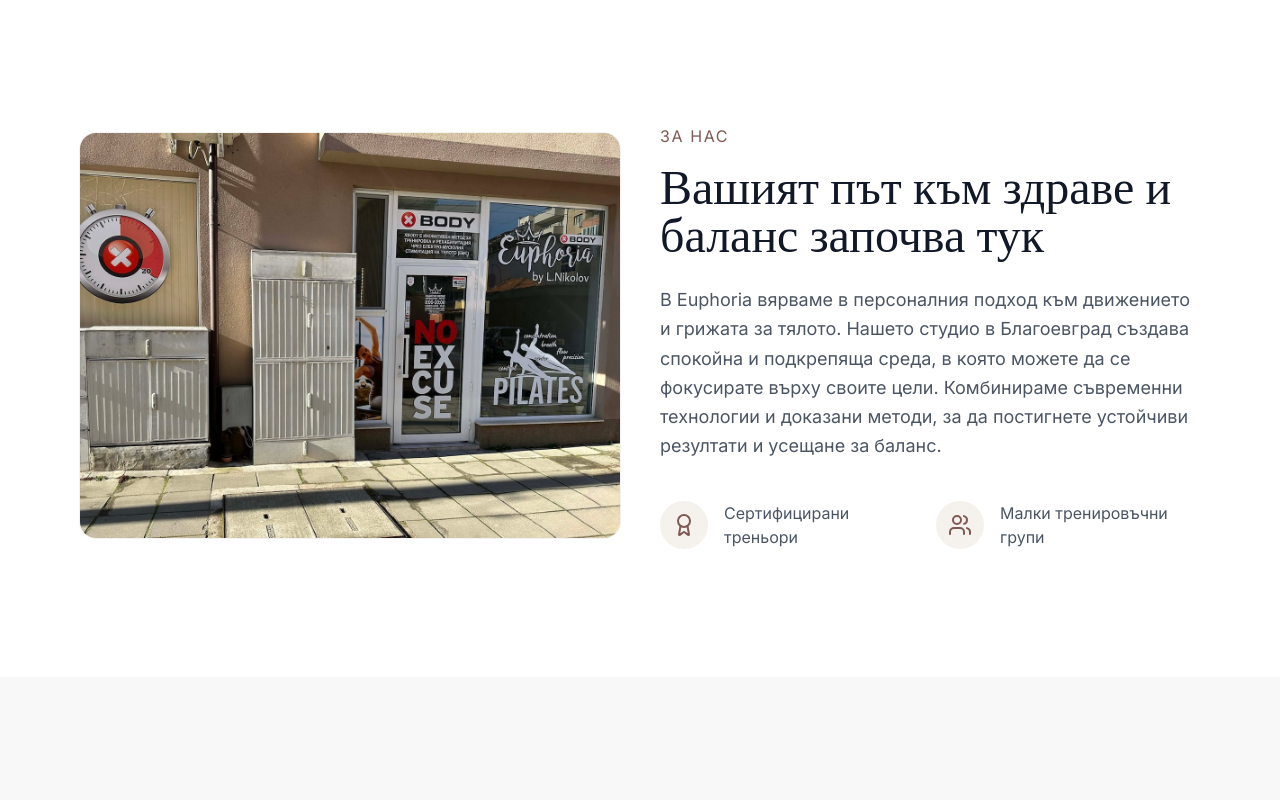
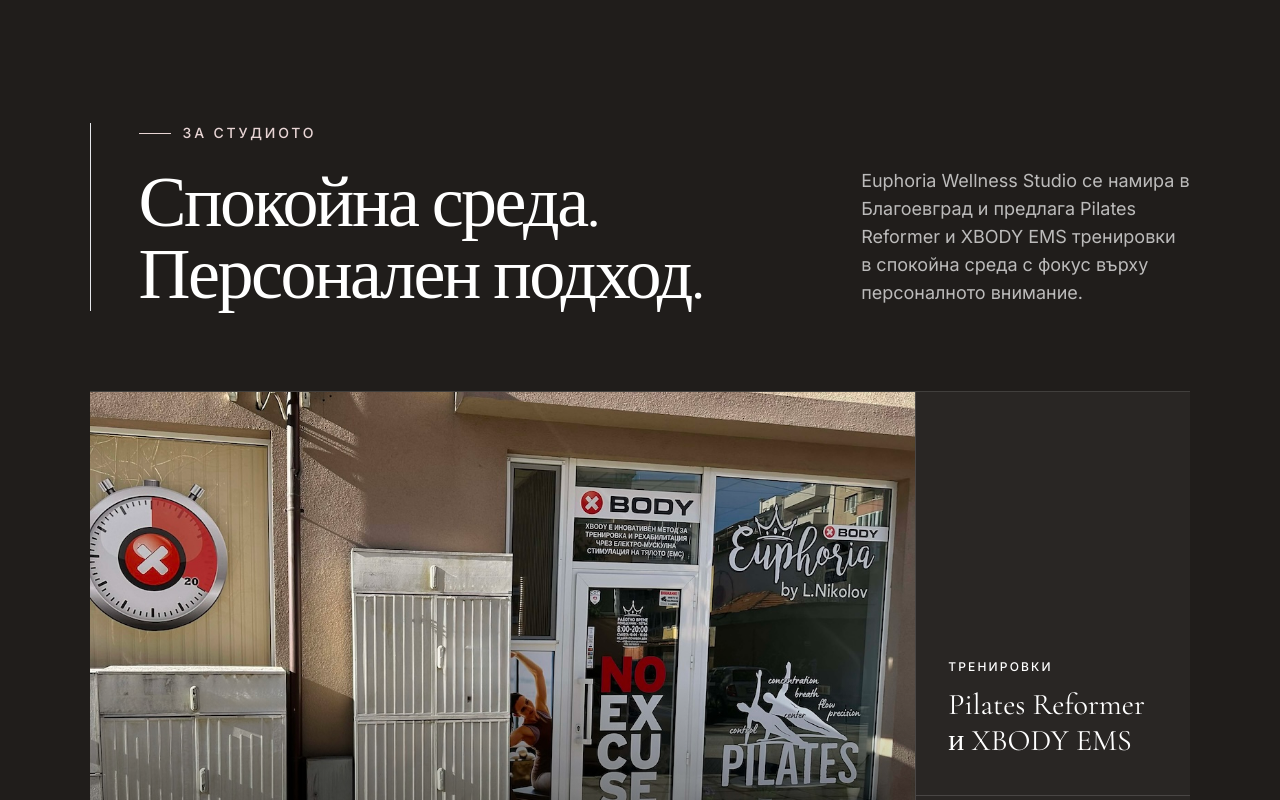
Before and after one commit to denichinv/euphoria-wellness-studio-bg, a React (Vite) app: page / in a window 1280 px wide. Shown: the part 2440-3240 px from the top of the page. Built offline with nearby package versions, Linux system fonts and the light colour scheme.

Commit message:
feat: redesign about section with dark editorial layout

```diff
--- a/src/components/sections/About.tsx
+++ b/src/components/sections/About.tsx
@@ -1,10 +1,4 @@
-import { Award, Users } from "lucide-react";
 import { useTranslation } from "../../hooks/useTranslation";
-
-const ICONS = {
-  award: Award,
-  users: Users,
-} as const;
 
 export function About() {
   const { t } = useTranslation();
@@ -13,53 +7,60 @@
     <section
       id="about"
       aria-labelledby="about-title"
-      className="py-20 md:py-32 bg-white"
+      className="overflow-hidden bg-[#201d1b] py-24 text-white sm:py-28 lg:py-32"
     >
-      <div className="mx-auto max-w-6xl px-4 grid gap-10 md:grid-cols-2 items-center">
-        {/* Text */}
-        <div className="md:order-2">
-          <p className="text-accent-mauve uppercase tracking-widest leading-relaxed mb-4">
+      <div className="mx-auto max-w-7xl px-6 sm:px-10 lg:px-[7vw]">
+        <div className="grid gap-8 border-l border-accent-blush/40 pl-5 sm:pl-8 md:grid-cols-12 md:items-end lg:pl-12">
+          <div className="md:col-span-8">
+            <p className="flex items-center gap-3 text-xs font-medium uppercase tracking-[0.2em] text-accent-blush sm:text-sm">
+              <span aria-hidden="true" className="h-px w-8 bg-accent-blush" />
               {t.about.badge}
             </p>
 
             <h2
               id="about-title"
-            className="text-3xl md:text-5xl text-gray-900 mb-6"
+              className="mt-6 max-w-4xl text-4xl leading-[0.95] tracking-[-0.035em] sm:text-5xl md:text-6xl lg:text-7xl"
             >
               {t.about.heading}
             </h2>
+          </div>
 
-          <p className="text-lg text-gray-600 mb-10 leading-relaxed">
+          <p className="max-w-xl text-base leading-relaxed text-white/70 md:col-span-4 md:pb-1 lg:text-lg">
             {t.about.description}
           </p>
-
-          {/* Features */}
-          <div className="grid gap-3 sm:grid-cols-2">
-            {t.about.features.map((feature) => {
-              const Icon = ICONS[feature.icon as keyof typeof ICONS];
-
-              return (
-                <div key={feature.title} className="flex gap-4">
-                  <div className="w-12 h-12 rounded-full bg-surface flex items-center justify-center flex-shrink-0">
-                    <Icon className="w-6 h-6 text-accent-mauve" />
-                  </div>
-                  <div>
-                    <p className="text-gray-600">{feature.title}</p>
-                  </div>
-                </div>
-              );
-            })}
-          </div>
         </div>
 
-        {/* Image */}
-        <div className="md:order-1 aspect-[4/3] rounded-2xl overflow-hidden ring-1 ring-black/5">
+        <div className="mt-16 grid border-y border-white/15 sm:mt-20 md:grid-cols-12">
+          <figure className="relative min-h-80 overflow-hidden sm:min-h-[30rem] md:col-span-9 md:min-h-[36rem]">
             <img
               src="/images/about/about.jpeg"
               alt={t.about.alt}
-            className="w-full h-full object-cover"
+              width="1200"
+              height="900"
+              className="absolute inset-0 h-full w-full object-cover"
               loading="lazy"
             />
+            <div className="absolute inset-0 bg-gradient-to-t from-black/65 via-transparent to-transparent" />
+            <figcaption className="absolute bottom-0 left-0 border-r border-t border-white/20 bg-black/45 px-5 py-4 text-xs uppercase tracking-[0.18em] text-white/85 backdrop-blur-sm sm:px-7">
+              {t.about.location}
+            </figcaption>
+          </figure>
+
+          <div className="flex flex-col justify-end bg-white/[0.04] md:col-span-3 md:border-l md:border-white/15">
+            {t.about.features.map((feature) => (
+              <div
+                key={feature.label}
+                className="border-t border-white/15 px-6 py-7 first:border-t-0 sm:px-8 md:first:border-t-0 lg:py-9"
+              >
+                <p className="text-xs font-medium uppercase tracking-[0.18em] text-accent-blush/80">
+                  {feature.label}
+                </p>
+                <p className="mt-3 font-serif text-2xl leading-tight text-white sm:text-3xl">
+                  {feature.value}
+                </p>
+              </div>
+            ))}
+          </div>
         </div>
       </div>
     </section>
--- a/src/i18n/bg.ts
+++ b/src/i18n/bg.ts
@@ -40,19 +40,20 @@
     },
   },
   about: {
-    badge: "За нас",
-    alt: "Нашето студио Euphoria в Благоевград",
-    heading: "Вашият път към здраве и баланс започва тук",
+    badge: "ЗА СТУДИОТО",
+    alt: "Входът на Euphoria Wellness Studio в Благоевград",
+    heading: "Спокойна среда. Персонален подход.",
     description:
-      "В Euphoria вярваме в персоналния подход към движението и грижата за тялото. Нашето студио в Благоевград създава спокойна и подкрепяща среда, в която можете да се фокусирате върху своите цели. Комбинираме съвременни технологии и доказани методи, за да постигнете устойчиви резултати и усещане за баланс.",
+      "Euphoria Wellness Studio се намира в Благоевград и предлага Pilates Reformer и XBODY EMS тренировки в спокойна среда с фокус върху персоналното внимание.",
+    location: "ул. „Илинден“ № 3 · Благоевград",
     features: [
       {
-        title: "Сертифицирани треньори",
-        icon: "award",
+        label: "Тренировки",
+        value: "Pilates Reformer и XBODY EMS",
       },
       {
-        title: "Малки тренировъчни групи",
-        icon: "users",
+        label: "Подход",
+        value: "Персонално внимание",
       },
     ],
   },
--- a/src/i18n/en.ts
+++ b/src/i18n/en.ts
@@ -40,19 +40,20 @@
     },
   },
   about: {
-    badge: "ABOUT US",
-    alt: "our Euphoria studio in Blagoevgrad",
-    heading: "Your Wellness Journey Starts Here",
+    badge: "THE STUDIO",
+    alt: "Entrance to Euphoria Wellness Studio in Blagoevgrad",
+    heading: "A calm setting. A personal approach.",
     description:
-      "At Euphoria, we believe in a personalized approach to movement and body care. Our studio in Blagoevgrad creates a calm and supportive environment where you can focus on your goals. We combine modern technology with proven methods to help you achieve lasting results and a true sense of balance.",
+      "Euphoria Wellness Studio is based in Blagoevgrad and offers Pilates Reformer and XBODY EMS training in a calm environment focused on personal attention.",
+    location: "3 Ilinden St. · Blagoevgrad",
     features: [
       {
-        title: "Certified Trainers",
-        icon: "award",
+        label: "Training",
+        value: "Pilates Reformer and XBODY EMS",
       },
       {
-        title: "Small Training Groups",
-        icon: "users",
+        label: "Approach",
+        value: "Personal attention",
       },
     ],
   },
--- a/src/i18n/types.ts
+++ b/src/i18n/types.ts
@@ -27,9 +27,10 @@
     alt: string;
     heading: string;
     description: string;
+    location: string;
     features: {
-      title: string;
-      icon: string;
+      label: string;
+      value: string;
     }[];
   };
 
```
Also changed, not shown: 1 other file (tests, documents, lock files or other folders). Lines whose indentation alone changed are shown as unchanged.
